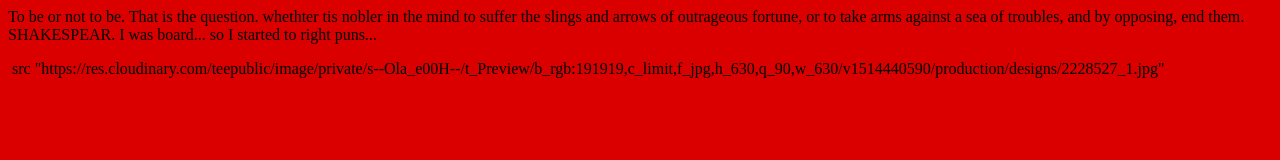
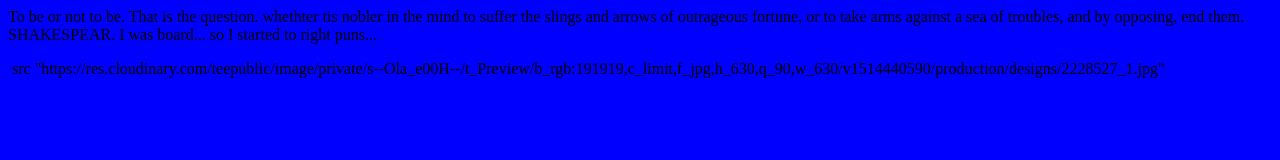
Before and after one commit to Jessebrh/Hodgson-3F, a plain HTML site: page index.html in a window 1280 px wide. Drawn offline with Linux system fonts and the light colour scheme.

Commit message:
Update index.html

```diff
--- a/index.html
+++ b/index.html
@@ -4,7 +4,7 @@
 		The SHAKESPEAR glossarys by a kid!
 		</title>
     </head>
-	<body bgcolor="dark blue">
+	<body bgcolor="blue">
         <p>
 To be or not to be. That is the question. whethter tis nobler in the mind to suffer the slings and arrows of
 outrageous fortune, or to take arms against a sea of troubles, and by opposing, end them. SHAKESPEAR.
```
